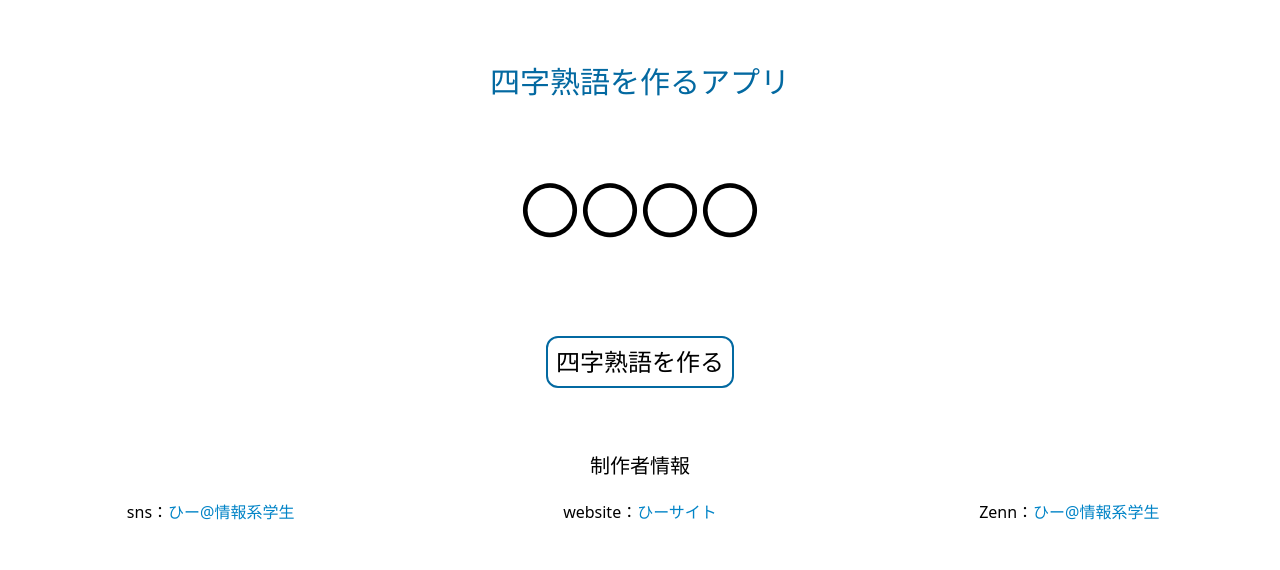
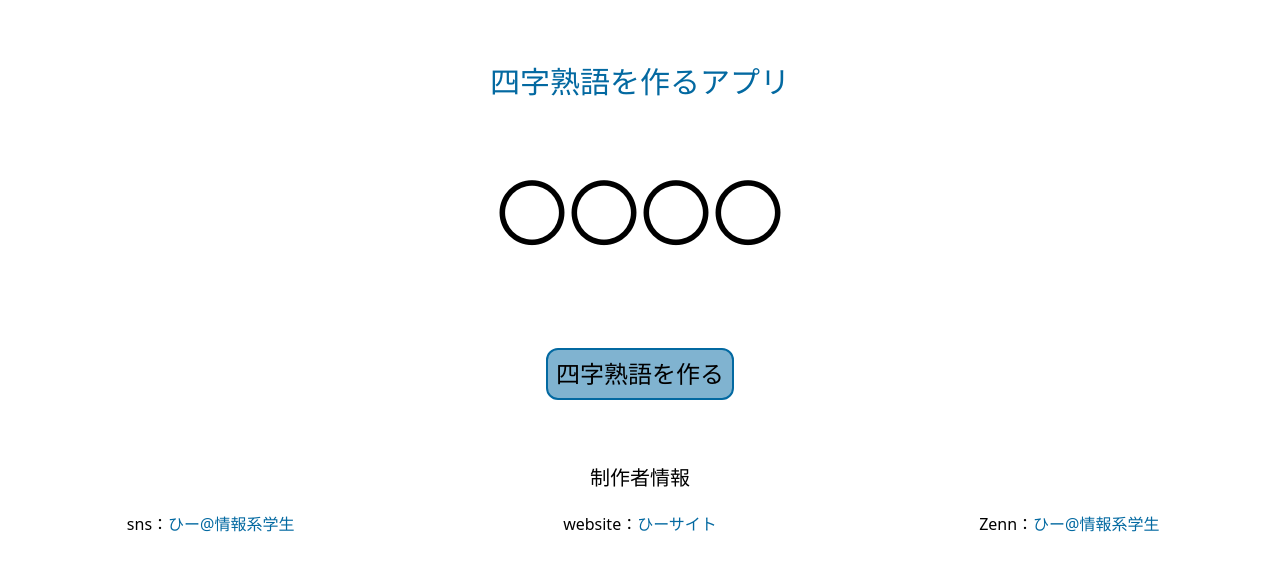
Before and after one commit to CA01971020/yojijyukugo, a React (Create React App) app: page / in a window 1280 px wide. Shown: the top 570 px of the page. Built offline with nearby package versions, Linux system fonts and the light colour scheme.

Commit message:
フォントの追加とデザインの変更

```diff
--- a/src/App.tsx
+++ b/src/App.tsx
@@ -28,20 +28,20 @@ function App() {
         四字熟語を作るアプリ
       </h1>
       <div className="mt-20">
-        <p className="text-6xl text-center" id="words">
+        <p className="text-7xl text-center font-yujisyuku" id="words">
           〇〇〇〇
         </p>
       </div>
       <div className=" text-center mt-24 select-none">
         <button
-          className="rounded-xl p-2 border-2 text-2xl border-sky-700"
+          className="rounded-xl p-2 border-2 text-2xl bg-sky-700/50 border-sky-700"
           onClick={randomnum}
         >
           四字熟語を作る
         </button>
       </div>
 
-      <div className="mt-28 lg:mt-16 text-center border-2 m-16 p-5 lg:border-0 lg:m-0 lg:p-0 select-none">
+      <div className="mt-28 lg:mt-16 text-center border-2 border-sky-700 m-16 p-5 lg:border-0 lg:m-0 lg:p-0 select-none">
         <h3>制作者情報</h3>
         <div className=" justify-items-center grid gap-2 grid-cols-1 lg:grid-cols-3 mt-5">
           <div className=" flex">
--- a/src/index.css
+++ b/src/index.css
@@ -1,6 +1,8 @@
 @tailwind base;
 @tailwind components;
 @tailwind utilities;
+
+@import url("https://fonts.googleapis.com/css2?family=Yuji+Syuku&display=swap");
 
 h1 {
   @apply text-3xl;
@@ -15,5 +17,5 @@ h3 {
 }
 
 a {
-  @apply text-sky-600;
+  @apply text-sky-700;
 }
--- a/tailwind.config.js
+++ b/tailwind.config.js
@@ -2,7 +2,11 @@
 module.exports = {
   content: ["./src/**/*.{js,jsx,ts,tsx}"],
   theme: {
-    extend: {},
+    extend: {
+      fontFamily: {
+        yujisyuku: ["Yuji Syuku"],
+      },
+    },
   },
   plugins: [],
 };
```
